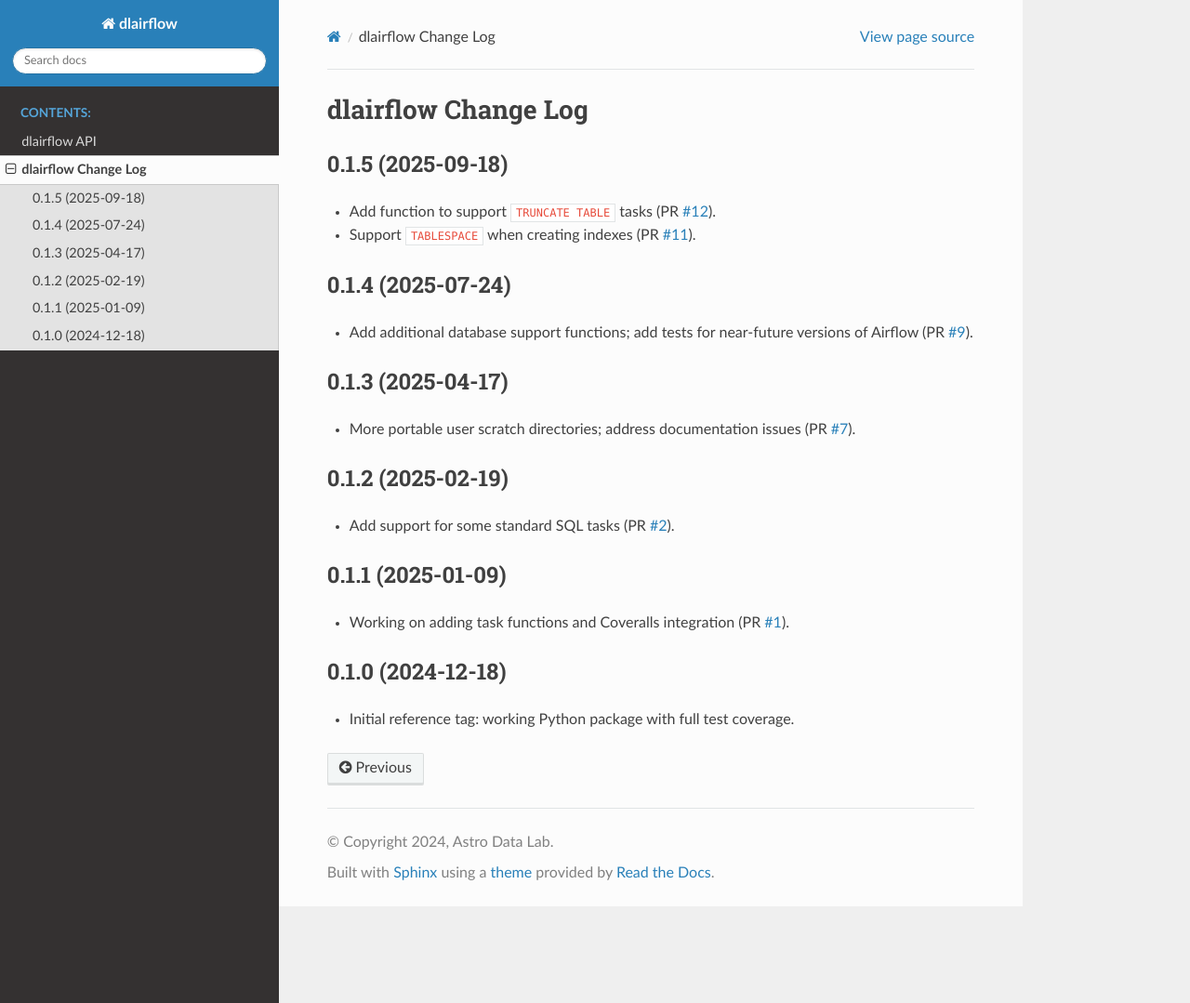
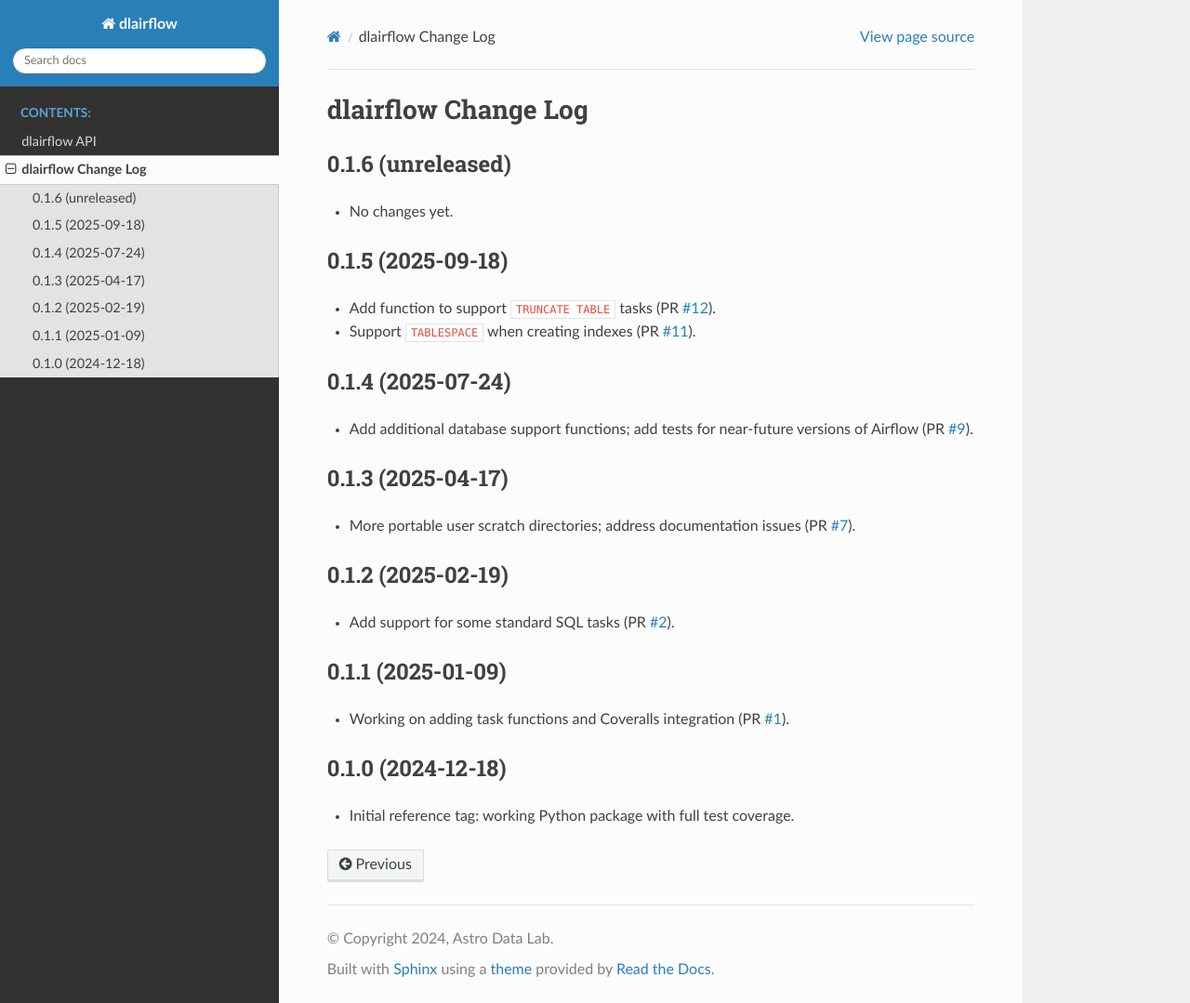
Before and after one commit to astro-datalab/dlairflow, a Sphinx documentation site: the page built from docs/changes.rst, in a window 1280 px wide and 1079 px high. Shown: the whole window at 93% size. Built offline with Sphinx 7.4.7 and the Read the Docs theme 3.1.0, drawn with Linux system fonts in a browser that asks for light colours.

Commit message:
bump version after tag

```diff
--- a/dlairflow/__init__.py
+++ b/dlairflow/__init__.py
@@ -9,4 +9,4 @@ Reusable code components for building `Apache Airflow®`_ DAGs.
 .. _`Apache Airflow®`: https://airflow.apache.org
 """
 
-__version__ = '0.1.5'
+__version__ = '0.1.6.dev98'
--- a/docs/changes.rst
+++ b/docs/changes.rst
@@ -1,6 +1,11 @@
 ====================
 dlairflow Change Log
 ====================
+
+0.1.6 (unreleased)
+------------------
+
+* No changes yet.
 
 0.1.5 (2025-09-18)
 ------------------
```
